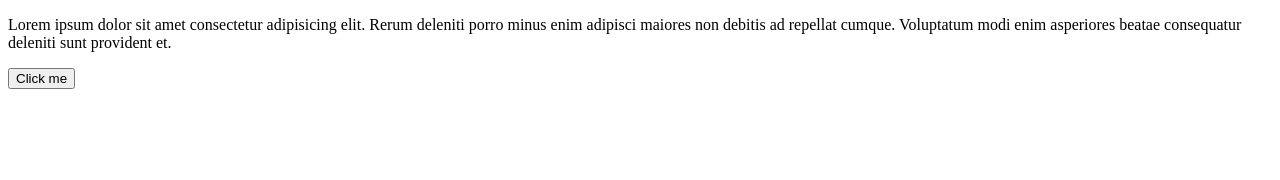
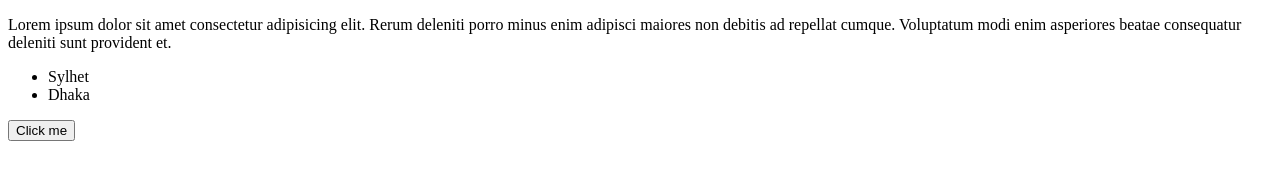
Before and after one commit to SazidulAlam47/Fundamentals-JavaScript, a plain HTML site: page index.html in a window 1280 px wide. Drawn offline with Linux system fonts and the light colour scheme.

Commit message:
list added

```diff
--- a/index.html
+++ b/index.html
@@ -11,6 +11,11 @@
 <body>
     <p>Lorem ipsum dolor sit amet consectetur adipisicing elit. Rerum deleniti porro minus enim adipisci maiores non debitis ad repellat cumque. Voluptatum modi enim asperiores beatae consequatur deleniti sunt provident et.</p>
 
+    <ul>
+        <li>Sylhet</li>
+        <li>Dhaka</li>
+    </ul>
+
     <button>Click me</button>
 
 
```
